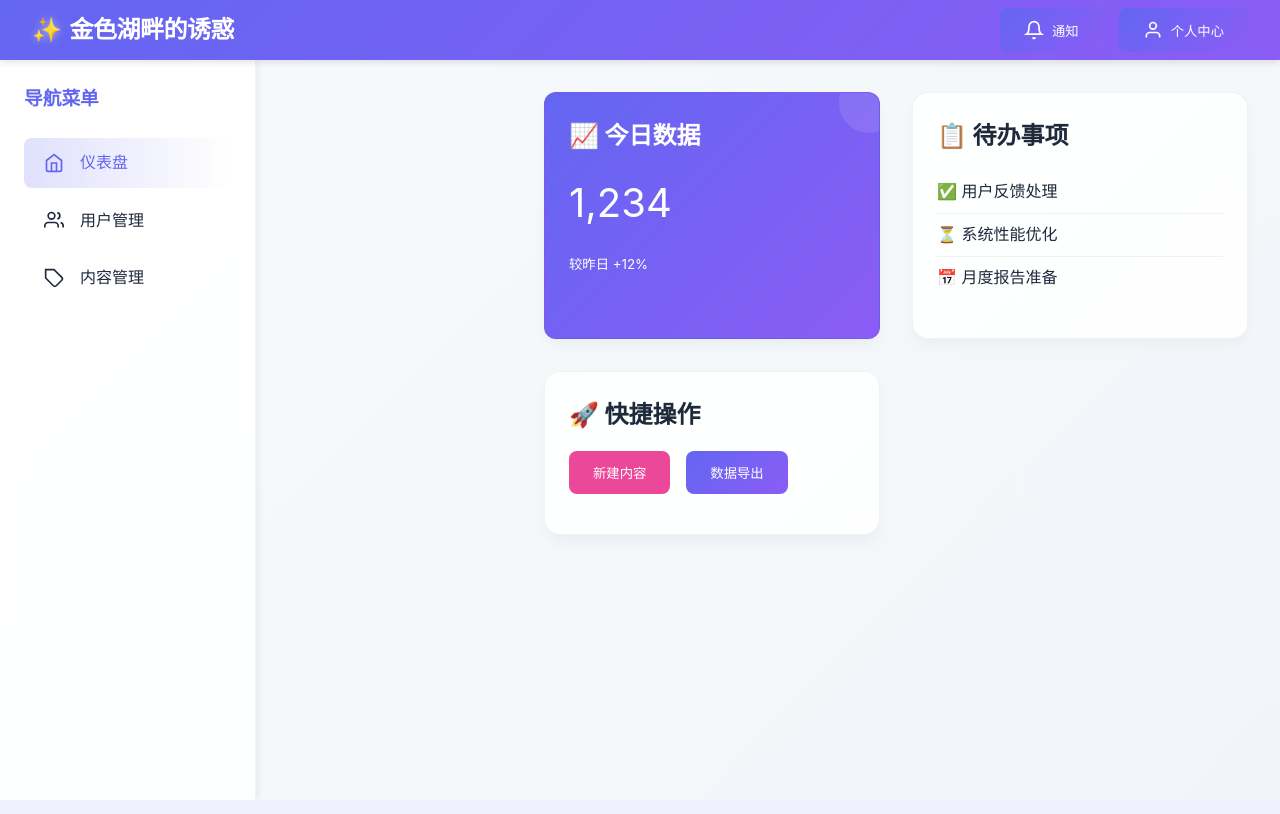
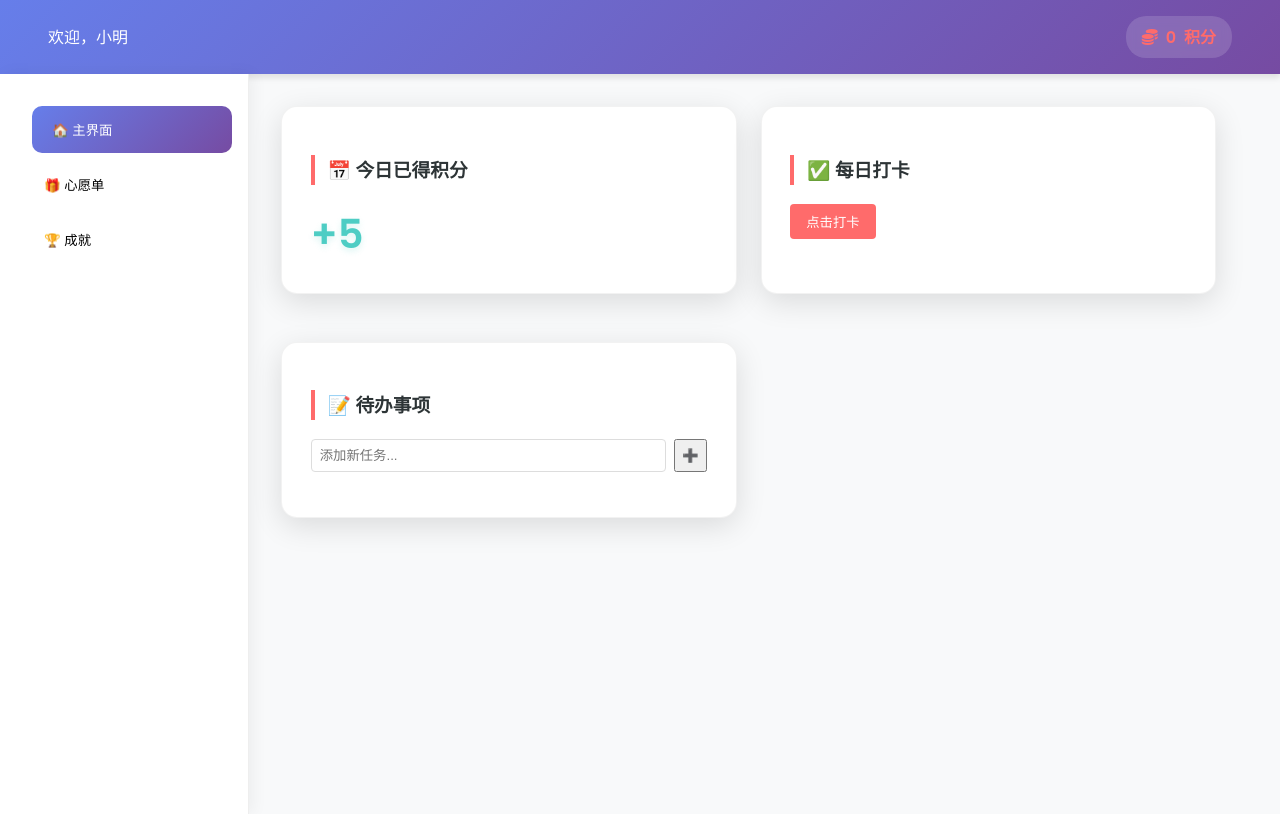
Before and after one commit to LeovYin/StudyProject, a Flask app: template templates/dashboard.html in a window 1280 px wide. Run offline with Flask 3, Linux system fonts and the light colour scheme; the template is opened without the code that fills it, so the values that code supplies are empty.

Commit message:
界面2的优化调整

```diff
--- a/static/css/dashboard.css
+++ b/static/css/dashboard.css
@@ -1,194 +1,257 @@
+/* 基础样式 */
 :root {
-            --primary: #6366f1;
-            --secondary: #8b5cf6;
-            --accent: #ec4899;
-            --bg: #f8fafc;
-            --text: #1e293b;
-            --card-bg: rgba(255, 255, 255, 0.9);
-        }
+    --primary-color: #4a90e2;
+    --primary-gradient: linear-gradient(135deg, #667eea 0%, #764ba2 100%);
+    --secondary-color: #ff6b6b;
+    /* 强调色（用于按钮/重要元素） */
+    --accent-color: #4ecdc4;
+    /* 辅助色（积分显示） */
+    --bg-color: #f8f9fa;
+    /* 背景色 */
+    --text-dark: #2d3436;
+    /* 主要文字 */
+    --card-shadow: 0 8px 30px rgba(0, 0, 0, 0.12);
 
-        * {
-            margin: 0;
-            padding: 0;
-            box-sizing: border-box;
-            font-family: 'Inter', system-ui, -apple-system, sans-serif;
 }
 
 body {
-            min-height: 100vh;
-            display: flex;
-            flex-direction: column;
-            background: linear-gradient(135deg, var(--bg) 0%, #f1f5f9 100%);
-            color: var(--text);
-            line-height: 1.6;
-
+    margin: 0;
+    font-family: 'Poppins', -apple-system, sans-serif;
+    color: var(--text-dark);
+    background: var(--bg-color);
 }
 
+h3 {
+    font-weight: 600;
+    margin-bottom: 1.2rem;
+    color: var(--text-dark);
+    border-left: 4px solid var(--secondary-color);
+    /* 标题装饰线 */
+    padding-left: 0.8rem;
+}
 
 /* 头部样式 */
 .header {
-            background: linear-gradient(135deg, var(--primary), var(--secondary));
-            color: white;
-            padding: 1rem 2rem;
     display: flex;
     justify-content: space-between;
     align-items: center;
-            box-shadow: 0 4px 6px -1px rgba(0, 0, 0, 0.1);
-            position: sticky;
-            top: 0;
-            z-index: 100;
-            height: 60px;
+    background: var(--primary-gradient);
+    color: white;
+    padding: 1rem 3rem;
+    box-shadow: 0 4px 6px rgba(0, 0, 0, 0.1);
 }
 
-        .logo {
-            font-size: 1.5rem;
-            font-weight: 600;
-            letter-spacing: -0.5px;
+.points-display {
+    color: var(--secondary-color);
+    font-weight: bold;
     display: flex;
     align-items: center;
-            gap: 0.5rem;
+    gap: 8px;
+    background: rgba(255, 255, 255, 0.15);
+    padding: 8px 16px;
+    border-radius: 20px;
+    backdrop-filter: blur(5px);
 }
 
-        .logo::before {
-            content: '✨';
-            filter: drop-shadow(0 0 4px rgba(255, 255, 255, 0.5));
-        }
-
-        .main-container {
+/* 主体布局 */
+.container {
     display: flex;
-            flex: 1;
-            position: relative;
-
     min-height: calc(100vh - 60px);
 }
 
-        /* 侧边栏 */
 .sidebar {
-            width: 20%;
-            min-width: 250px;
-            height: calc(100vh - 60px);
-            /* 100vh - header高度 */
-            position: sticky;
-            left: 0;
-            overflow-y: auto;
-            /* 保留原有其他样式 */
-            background: var(--card-bg);
-            backdrop-filter: blur(10px);
+    width: 200px;
+    background: white;
     padding: 1.5rem;
-            border-right: 1px solid rgba(0, 0, 0, 0.05);
-            box-shadow: 4px 0 6px -1px rgba(0, 0, 0, 0.05);
-            display: flex;
-            flex-direction: column;
-            gap: 0.5rem;
+    box-shadow: 4px 0 15px rgba(0, 0, 0, 0.05);
+    border-right: 1px solid #eee;
 }
 
-        .nav-link {
-            padding: 0.75rem 1.25rem;
+.content {
+    flex: 1;
+    padding: 2rem;
+}
+
+/* 导航按钮 */
+.nav-btn {
+    display: block;
+    width: 100%;
+    padding: 12px;
+    margin: 8px 0;
+    border: none;
     border-radius: 8px;
-            color: var(--text);
-            text-decoration: none;
-            transition: all 0.2s ease;
+    background: none;
+    text-align: left;
+    cursor: pointer;
+    transition: 0.3s;
     display: flex;
     align-items: center;
-            gap: 1rem;
-        }
-
-        .nav-link:hover {
-            background: rgba(99, 102, 241, 0.1);
-            transform: translateX(4px);
-        }
-
-        .nav-link.active {
-            background: linear-gradient(90deg, rgba(99, 102, 241, 0.2), transparent);
-            color: var(--primary);
+    gap: 12px;
+    padding: 14px 20px;
+    border-radius: 10px;
+    transition: all 0.3s cubic-bezier(0.4, 0, 0.2, 1);
     font-weight: 500;
 }
 
-        /* 主内容区 */
-        .main-content {
-            flex: 1;
-            width: 80%;
-            margin-left: 20%;
-            padding: 2rem;
-            min-height: calc(100vh - 60px);
-            /* 保留原有其他样式 */
-            display: grid;
-            grid-template-columns: repeat(auto-fit, minmax(300px, 1fr));
-            gap: 2rem;
-            align-content: start;
-            overflow-y: auto;
+.nav-btn.active {
+    background: var(--primary-color);
+    color: white;
+    background: var(--primary-gradient);
+    color: white;
+    transform: translateX(8px);
 }
 
+.nav-btn:not(.active):hover {
+    background: #f8f9fa;
+}
+
+/* 卡片样式 */
 .card {
-            background: var(--card-bg);
+    background: white;
+    border-radius: 12px;
+    padding: 1.5rem;
+    box-shadow: var(--card-shadow);
+    margin-bottom: 1.5rem;
+    background: white;
     border-radius: 16px;
-            padding: 1.5rem;
-            box-shadow: 0 8px 16px -4px rgba(0, 0, 0, 0.05);
-            transition: transform 0.2s ease, box-shadow 0.2s ease;
+    padding: 1.8rem;
+    box-shadow: var(--card-shadow);
+    transition: transform 0.3s ease;
     border: 1px solid rgba(0, 0, 0, 0.05);
 }
 
 .card:hover {
-            transform: translateY(-4px);
-            box-shadow: 0 12px 24px -4px rgba(0, 0, 0, 0.1);
+    transform: translateY(-5px);
 }
 
-        /* 数据展示元素 */
-        .metric {
-            background: linear-gradient(135deg, var(--primary), var(--secondary));
-            color: white;
-            padding: 1.5rem;
-            border-radius: 12px;
-            position: relative;
-            overflow: hidden;
+.today-points {
+    font-size: 2.5rem;
+    font-weight: 600;
+    color: var(--accent-color);
+    text-shadow: 0 3px 6px rgba(78, 205, 196, 0.2);
 }
 
-        .metric::after {
-            content: '';
-            position: absolute;
-            top: -20px;
-            right: -20px;
-            width: 60px;
-            height: 60px;
-            background: rgba(255, 255, 255, 0.1);
-            border-radius: 50%;
+.grid-container {
+    display: grid;
+    grid-template-columns: repeat(auto-fit, minmax(300px, 1fr));
+    gap: 1.5rem;
+}
+
+/* 待办事项 */
+.todo-input {
+    display: flex;
+    gap: 8px;
+    margin-bottom: 1rem;
+}
+
+#new-task {
+    flex: 1;
+    padding: 8px;
+    border: 1px solid #ddd;
+    border-radius: 4px;
 }
 
 /* 按钮样式 */
-        .btn {
-            padding: 0.75rem 1.5rem;
+.primary-btn {
+    background: var(--primary-color);
+    color: white;
     border: none;
-            border-radius: 8px;
-            background: linear-gradient(135deg, var(--primary), var(--secondary));
-            color: white;
+    padding: 8px 16px;
+    border-radius: 4px;
     cursor: pointer;
-            transition: all 0.2s ease;
-            display: inline-flex;
-            align-items: center;
-            gap: 0.5rem;
+    background: var(--secondary-color);
+    position: relative;
+    overflow: hidden;
+    transition: all 0.3s ease;
 }
 
-        .btn:hover {
-            opacity: 0.9;
-            transform: translateY(-1px);
-            box-shadow: 0 4px 6px -1px rgba(0, 0, 0, 0.1);
+.primary-btn:hover {
+    transform: translateY(-2px);
+    box-shadow: 0 5px 15px rgba(255, 107, 107, 0.3);
 }
 
-        /* 响应式设计 */
-        @media (max-width: 768px) {
-            .main-container {
-                flex-direction: column;
+/* 点击涟漪效果 */
+.primary-btn:after {
+    content: '';
+    position: absolute;
+    top: 50%;
+    left: 50%;
+    width: 5px;
+    height: 5px;
+    background: rgba(255, 255, 255, 0.5);
+    opacity: 0;
+    border-radius: 50%;
+    transform: translate(-50%, -50%);
+    animation: ripple 0.6s ease-out;
 }
 
-            .sidebar {
-                width: 100%;
-                height: auto;
-                position: static;
-                min-width: auto;
+@keyframes ripple {
+    from {
+        opacity: 1;
+        transform: translate(-50%, -50%) scale(1);
     }
 
-            .main-content {
-                width: 100%;
-                margin-left: 0;
+    to {
+        opacity: 0;
+        transform: translate(-50%, -50%) scale(50);
     }
 }
+
+/* 任务项动画 */
+.todo-list li {
+    display: flex;
+    align-items: center;
+    gap: 12px;
+    padding: 12px;
+    border-radius: 8px;
+    background: rgba(246, 246, 246, 0.5);
+    margin-bottom: 8px;
+    animation: slideIn 0.3s ease;
+}
+
+@keyframes slideIn {
+    from {
+        opacity: 0;
+        transform: translateX(-20px);
+    }
+
+    to {
+        opacity: 1;
+        transform: translateX(0);
+    }
+}
+
+.delete-btn {
+    margin-left: auto;
+    opacity: 0.5;
+    transition: 0.3s ease;
+}
+
+.delete-btn:hover {
+    color: var(--secondary-color);
+    opacity: 1;
+}
+
+.content-section {
+    opacity: 0;
+    transform: translateY(10px);
+    transition: opacity 0.3s ease, transform 0.3s ease;
+    position: absolute;
+    width: calc(100% - 2rem);
+}
+
+.content-section.active {
+    opacity: 1;
+    transform: translateY(0);
+    position: relative;
+}
+
+.fade-out {
+    opacity: 0 !important;
+    transform: translateY(-10px) !important;
+}
+
+.fade-in {
+    opacity: 0;
+    transform: translateY(10px);
+}
--- /dev/null
+++ b/static/js/dashboard.js
@@ -0,0 +1,63 @@
+// 侧边栏切换功能
+document.querySelectorAll('.nav-btn').forEach(btn => {
+    btn.addEventListener('click', function () {
+        // 移除所有按钮激活状态
+        document.querySelectorAll('.nav-btn').forEach(b => b.classList.remove('active'));
+        // 添加当前按钮激活状态
+        this.classList.add('active');
+        // 隐藏所有内容区域
+        document.querySelectorAll('.content-section').forEach(section => {
+            section.classList.remove('active');
+        });
+        // 显示对应内容
+        const targetId = this.dataset.target;
+        document.getElementById(targetId).classList.add('active');
+        const currentSection = document.querySelector('.content-section.active');
+        const newSection = document.getElementById(targetId);
+
+        currentSection.classList.add('fade-out');
+        setTimeout(() => {
+            currentSection.classList.remove('active', 'fade-out');
+            newSection.classList.add('fade-in');
+            newSection.classList.add('active');
+        }, 300);
+
+        setTimeout(() => {
+            newSection.classList.remove('fade-in');
+        }, 600);
+    });
+});
+
+// 打卡功能
+document.getElementById('checkin-btn').addEventListener('click', function () {
+    // 这里需要与后端API交互（示例仅前端演示）
+    const pointsDisplay = document.getElementById('current-points');
+    pointsDisplay.textContent = parseInt(pointsDisplay.textContent) + 5;
+    this.disabled = true;
+    this.textContent = '✅ 已打卡';
+});
+
+// 待办事项功能
+const todoList = document.getElementById('todo-list');
+document.getElementById('add-task').addEventListener('click', () => {
+    const input = document.getElementById('new-task');
+    if (input.value.trim()) {
+        const li = document.createElement('li');
+        li.innerHTML = `
+            <input type="checkbox">
+            <span>${input.value}</span>
+            <button class="delete-btn">×</button>
+        `;
+        todoList.appendChild(li);
+        input.value = '';
+    }
+});
+
+// 任务完成/删除
+todoList.addEventListener('click', (e) => {
+    if (e.target.tagName === 'INPUT') {
+        // 完成任务逻辑（可加积分）
+    } else if (e.target.classList.contains('delete-btn')) {
+        e.target.parentElement.remove();
+    }
+});
--- a/templates/dashboard.html
+++ b/templates/dashboard.html
@@ -3,100 +3,75 @@
 
 <head>
     <meta charset="UTF-8">
-    <meta name="viewport" content="width=device-width, initial-scale=1.0">
-    <title>现代风格管理后台</title>
+    <title>学习积分系统</title>
     <link rel="stylesheet" href="../static/css/dashboard.css">
+    <!-- 可选图标库 -->
+    <link rel="stylesheet" href="https://cdnjs.cloudflare.com/ajax/libs/font-awesome/6.0.0/css/all.min.css">
+    <link href="https://fonts.googleapis.com/css2?family=Poppins:wght@400;500;600&display=swap" rel="stylesheet">
 </head>
 
 <body>
+    <!-- 头部 -->
     <header class="header">
-        <div class="logo">金色湖畔的诱惑</div>
-        <nav style="display: flex; gap: 1rem;">
-            <button class="btn">
-                <svg xmlns="http://www.w3.org/2000/svg" width="20" height="20" viewBox="0 0 24 24" fill="none"
-                    stroke="currentColor" stroke-width="2">
-                    <path d="M18 8A6 6 0 0 0 6 8c0 7-3 9-3 9h18s-3-2-3-9" />
-                    <path d="M13.73 21a2 2 0 0 1-3.46 0" />
-                </svg>
-                通知
-            </button>
-            <button class="btn">
-                <svg xmlns="http://www.w3.org/2000/svg" width="20" height="20" viewBox="0 0 24 24" fill="none"
-                    stroke="currentColor" stroke-width="2">
-                    <path d="M20 21v-2a4 4 0 0 0-4-4H8a4 4 0 0 0-4 4v2" />
-                    <circle cx="12" cy="7" r="4" />
-                </svg>
-                个人中心
-            </button>
-        </nav>
+        <div class="user-info">
+            <span>欢迎，<span id="username">小明</span></span>
+        </div>
+        <div class="points-display">
+            <i class="fas fa-coins"></i>
+            <span id="current-points">0</span> 积分
+        </div>
     </header>
 
-    <div class="main-container">
-        <aside class="sidebar">
-            <h3 style="color: var(--primary); margin-bottom: 1rem;">导航菜单</h3>
-            <a href="#" class="nav-link active">
-                <svg xmlns="http://www.w3.org/2000/svg" width="20" height="20" viewBox="0 0 24 24" fill="none"
-                    stroke="currentColor" stroke-width="2">
-                    <path d="M3 9l9-7 9 7v11a2 2 0 0 1-2 2H5a2 2 0 0 1-2-2z" />
-                    <polyline points="9 22 9 12 15 12 15 22" />
-                </svg>
-                仪表盘
-            </a>
-            <a href="#" class="nav-link">
-                <svg xmlns="http://www.w3.org/2000/svg" width="20" height="20" viewBox="0 0 24 24" fill="none"
-                    stroke="currentColor" stroke-width="2">
-                    <path d="M17 21v-2a4 4 0 0 0-4-4H5a4 4 0 0 0-4 4v2" />
-                    <circle cx="9" cy="7" r="4" />
-                    <path d="M23 21v-2a4 4 0 0 0-3-3.87" />
-                    <path d="M16 3.13a4 4 0 0 1 0 7.75" />
-                </svg>
-                用户管理
-            </a>
-            <a href="#" class="nav-link">
-                <svg xmlns="http://www.w3.org/2000/svg" width="20" height="20" viewBox="0 0 24 24" fill="none"
-                    stroke="currentColor" stroke-width="2">
-                    <path
-                        d="M12 2H2v10l9.29 9.29c.94.94 2.48.94 3.42 0l6.58-6.58c.94-.94.94-2.48 0-3.42L12 2zM7 7h.01" />
-                </svg>
-                内容管理
-            </a>
-        </aside>
+    <div class="container">
+        <!-- 侧边栏 -->
+        <nav class="sidebar">
+            <button class="nav-btn active" data-target="dashboard">🏠 主界面</button>
+            <button class="nav-btn" data-target="wishlist">🎁 心愿单</button>
+            <button class="nav-btn" data-target="achievements">🏆 成就</button>
+        </nav>
 
-        <main class="main-content">
-            <div class="card metric">
-                <h2>📈 今日数据</h2>
-                <p style="margin: 1rem 0; font-size: 2.5rem;">1,234</p>
-                <small>较昨日 +12%</small>
-            </div>
+        <!-- 内容区域 -->
+        <main class="content">
+            <!-- 主界面 -->
+            <section id="dashboard" class="content-section active">
+                <div class="grid-container">
+                    <!-- 今日积分 -->
+                    <div class="card">
+                        <h3>📅 今日已得积分</h3>
+                        <div class="today-points">+5</div>
+                    </div>
 
-            <div class="card">
-                <h2>📋 待办事项</h2>
-                <ul style="margin: 1rem 0; list-style: none;">
-                    <li style="padding: 0.5rem 0; border-bottom: 1px solid rgba(0,0,0,0.05);">
-                        ✅ 用户反馈处理
-                    </li>
-                    <li style="padding: 0.5rem 0; border-bottom: 1px solid rgba(0,0,0,0.05);">
-                        ⏳ 系统性能优化
-                    </li>
-                    <li style="padding: 0.5rem 0;">
-                        📅 月度报告准备
-                    </li>
-                </ul>
-            </div>
+                    <!-- 打卡 -->
+                    <div class="card">
+                        <h3>✅ 每日打卡</h3>
+                        <button id="checkin-btn" class="primary-btn">点击打卡</button>
+                    </div>
 
-            <div class="card">
-                <h2>🚀 快捷操作</h2>
-                <div style="margin: 1rem 0; display: flex; gap: 1rem; flex-wrap: wrap;">
-                    <button class="btn" style="background: var(--accent);">
-                        新建内容
-                    </button>
-                    <button class="btn">
-                        数据导出
-                    </button>
+                    <!-- 待办事项 -->
+                    <div class="card todo-card">
+                        <h3>📝 待办事项</h3>
+                        <div class="todo-input">
+                            <input type="text" id="new-task" placeholder="添加新任务...">
+                            <button id="add-task" class="icon-btn">➕</button>
+                        </div>
+                        <ul id="todo-list"></ul>
+                    </div>
                 </div>
-            </div>
+            </section>
+
+            <!-- 心愿单（示例结构） -->
+            <section id="wishlist" class="content-section">
+                <!-- 后续填充内容 -->
+            </section>
+
+            <!-- 成就界面（示例结构） -->
+            <section id="achievements" class="content-section">
+                <!-- 后续填充内容 -->
+            </section>
         </main>
     </div>
+
+    <script src="../static/js/dashboard.js"></script>
 </body>
 
 </html>
```
Also changed, not shown: static/js/login.js (added). Lines whose indentation alone changed are shown as unchanged.
